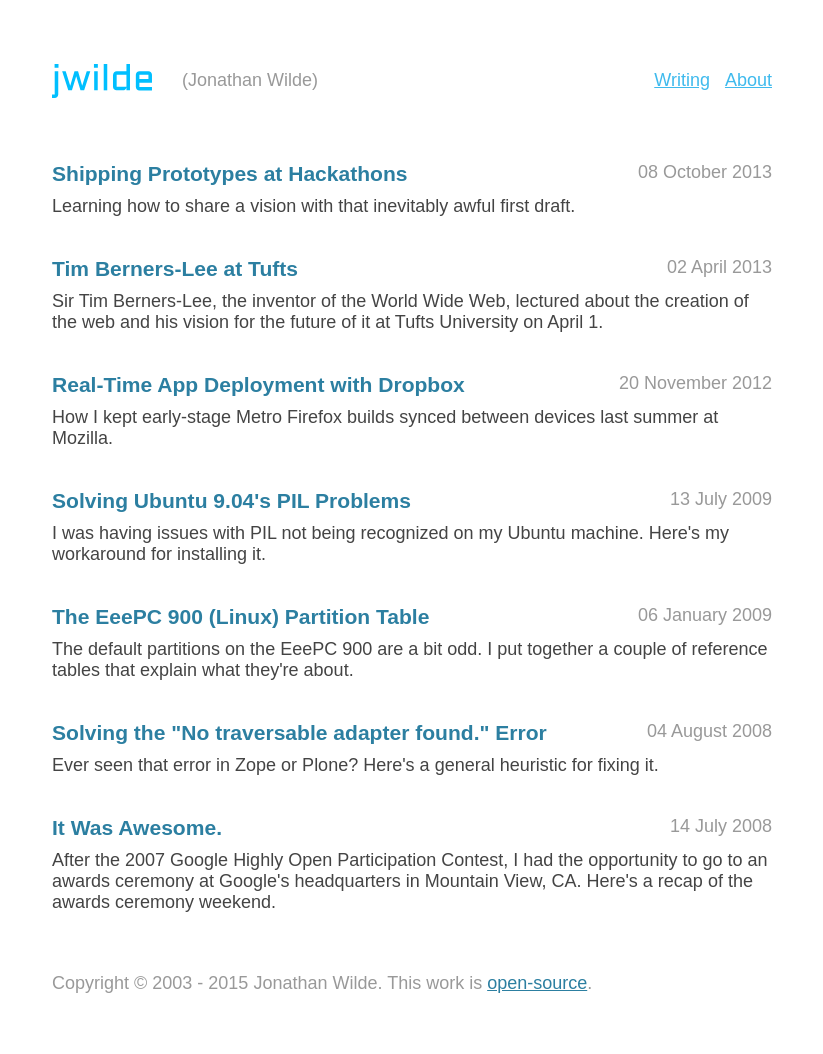
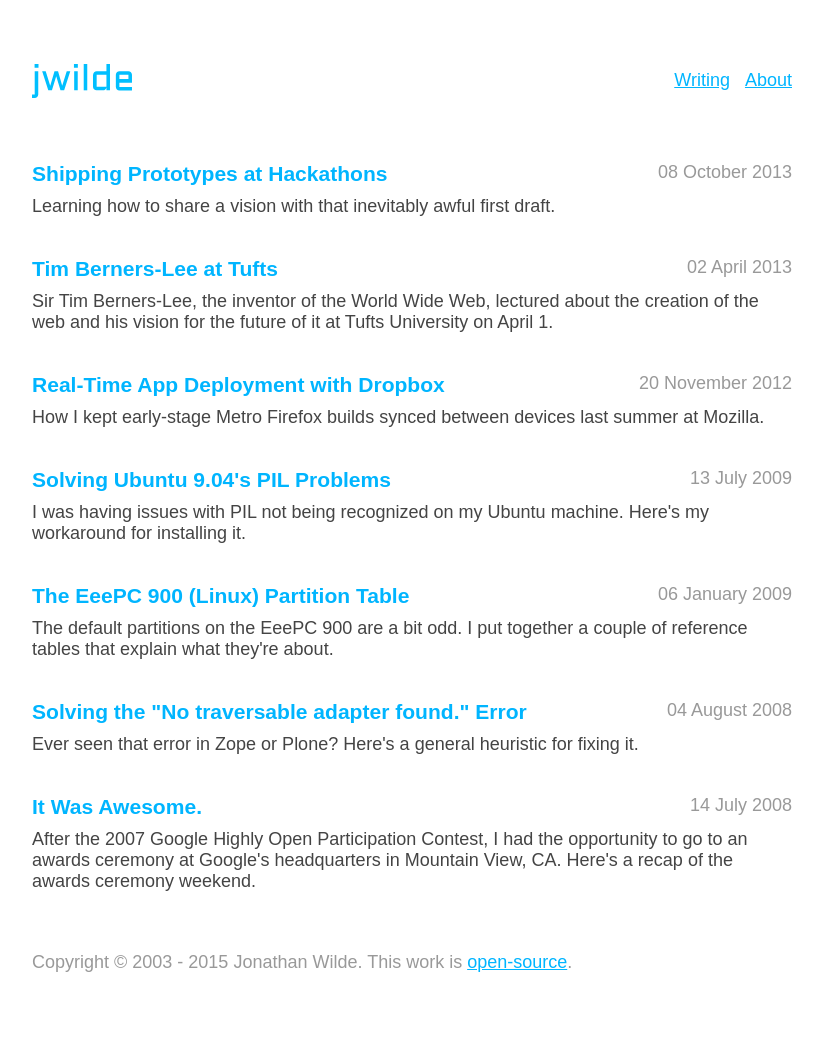
Before and after one commit to hellojwilde/hellojwilde.github.io, a Jekyll site: the page built from index.html, in a window 1280 px wide. Shown: the whole page, without its empty margins (228-1051 px from the left). Built offline with Jekyll 4.4.1, drawn with Linux system fonts in a browser that asks for light colours; after the commit the page ends 1033 px from its top, so only the background shows below that.

Commit message:
Some initial work on simplifying and making it a little more responsive ish.

```diff
--- a/_layouts/default.html
+++ b/_layouts/default.html
@@ -43,8 +43,7 @@
 <body>
   <header>
     <div class="container">
-      <h1><a href="/">{{ site.author }}</a></h1>
-      <p class="author">({{ site.author }})</p>
+      <h1><a href="/" title="{{ site.author }}">{{ site.author }}</a></h1>
 
       <nav>
         <ul>
--- a/assets/styles/jwilde.css
+++ b/assets/styles/jwilde.css
@@ -5,7 +5,7 @@
 }
 
 a {
-  color: #2c7fa1;
+  color: #00B5FF;
 }
 
 hr {
@@ -31,9 +31,19 @@
   height: auto;
 }
 
+/**
+ * Container
+ */
+
 .container {
   margin: 0 auto;
-  width: 720px;
+  width: 90%;
+}
+
+@media (min-width: 760px) {
+  .container {
+    width: 760px;
+  }
 }
 
 /**
@@ -42,11 +52,7 @@
 
 header {
   overflow: hidden;
-  margin: 60px;
-}
-
-header a {
-  color: #3fbaed;
+  margin: 60px 0;
 }
 
 h1 {
@@ -59,15 +65,8 @@
   width: 100px;
   text-indent: -9999px;
   overflow: hidden;
-  background: url('../images/jwilde.svg') center center no-repeat;
+  background: url('../images/jwilde.svg') left center no-repeat;
   background-size: fit;
-}
-
-header .author {
-  margin: 0;
-  padding: 10px 30px;
-  float: left;
-  color: #999;
 }
 
 nav {
@@ -96,7 +95,7 @@
 }
 
 /**
- * Index
+ * Page: Index
  */
 
 .hfeed .published {
@@ -122,7 +121,7 @@
 }
 
 /**
- * Post
+ * Page: Post
  */
 
 .entry-heading {
```
